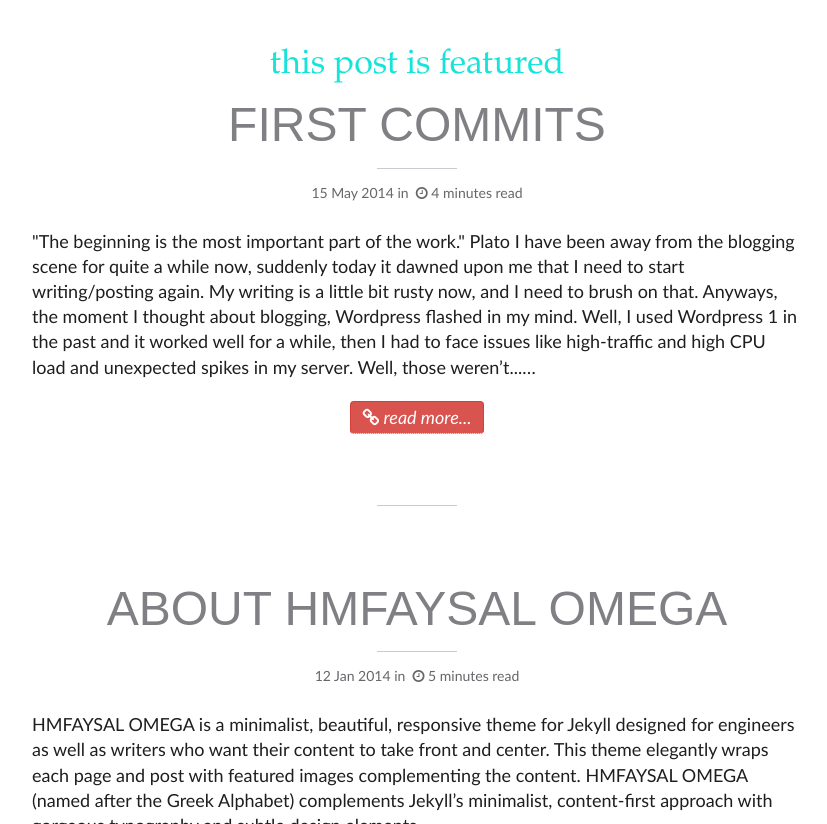
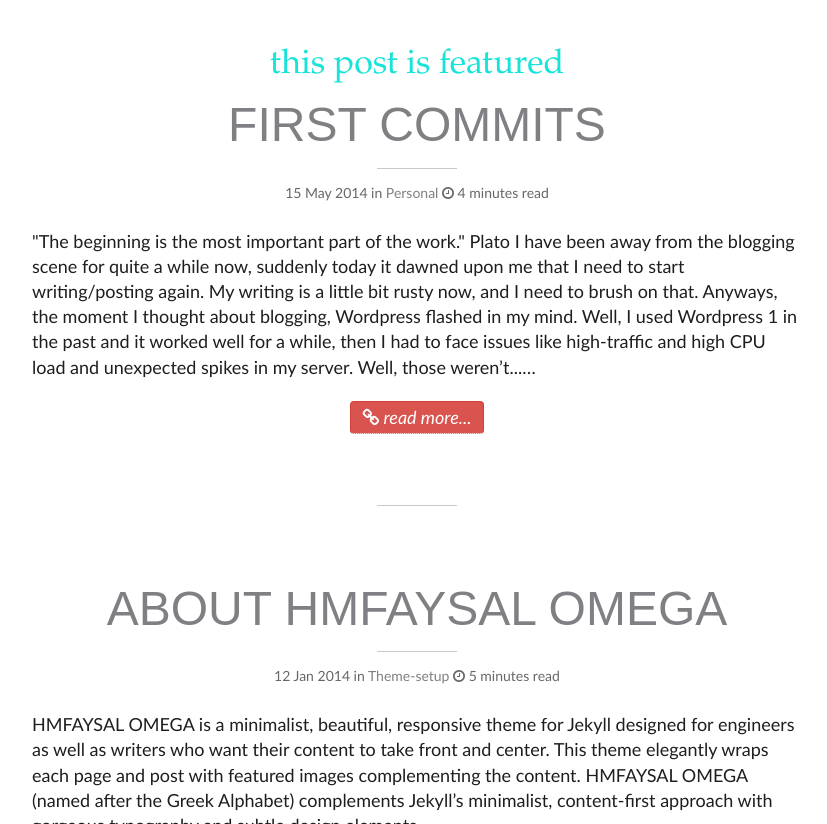
Before and after one commit to roja/roja.github.io, a Jekyll site: the page built from index.html, in a window 1280 px wide and 900 px high, scrolled down 398 px, cut to the strip 76-900 px from the top of the window. Shown: the whole strip, without its empty margins (223-1050 px from the left). Built offline with Jekyll 4.4.1, drawn with Linux system fonts in a browser that asks for light colours; the list of posts is cut into pages by our own code; some of the changed text lies outside the part shown.

Commit message:
grrr... revert

```diff
--- a/index.html
+++ b/index.html
@@ -93,11 +93,7 @@ tags: [Hossain, Mohd, Faysal, electrical, engineering, blog, university, pennsyl
 	                    </ul>
 	                    <div class="post-info text-center small">
 	                        Status posted &#64; <time datetime="{{ post.date | date_to_xmlschema }}" class="post-time">{{ post.date | date: "%d %b %Y" }}</time>{% if post.modified %}{% if modifiedtime != posttime %} and <code>last modified on <time datetime="{{ post.modified | date: "%Y-%m-%d" }}" itemprop="dateModified">{{ post.modified | date: "%d %b %Y" }}</time></code>{% endif %}{% endif %}
-	                        in
-	                        <span class="post-tags">
-                                    <a href="{{ site.url }}/categories#{{ page.category | uri_escape }}" data-toggle="tooltip" title="Other posts from the {{ page.category }} category" rel="tag">{{ tag | capitalize }}</a>
-                            </span>
-	                        &nbsp;<span class="post-tags">by {{ site.owner.name }}</span>
+	                        in <span class="post-tags">{% for tag in post.categories %}<a href="{{ site.url }}/categories#{{ post.categories | cgi_encode }}" data-toggle="tooltip" title="Other posts from the {{ tag | capitalize }} category" rel="tag">{{ tag | capitalize }}</a>{% unless forloop.last %}&nbsp;&bull;&nbsp;{% endunless %}{% endfor %}</span>&nbsp;<span class="post-tags">by {{ site.owner.name }}</span>
 	                        <div class="post-body bordered-bottom"></div>
 	                    </div>
 	                </header>
@@ -118,11 +114,7 @@ tags: [Hossain, Mohd, Faysal, electrical, engineering, blog, university, pennsyl
 	                    </h2>
 	                    <div class="post-info text-center small">
 	                        <time datetime="{{ post.date | date_to_xmlschema }}" class="post-time">{{ post.date | date: "%d %b %Y" }}</time>{% if post.modified %}{% if modifiedtime != posttime %} and <code>last modified on <time datetime="{{ post.modified | date: "%Y-%m-%d" }}" itemprop="dateModified">{{ post.modified | date: "%d %b %Y" }}</time></code>{% endif %}{% endif %}
-	                        in
-	                        <span class="post-tags">
-                                    <a href="{{ site.url }}/categories#{{ page.category | uri_escape }}" data-toggle="tooltip" title="Other posts from the {{ page.category }} category" rel="tag">{{ tag | capitalize }}</a>
-                            </span>
-	                        {% if site.readtime %}&nbsp;<span class="post-tags"><i class="icon-time"></i>&nbsp;{% if readtime == 1 %}1 minute read{% endif %}{% if readtime > 1 %}{{ readtime }} minutes read{% endif %}{% if readtime == 0 %}Less than 1 minute read{% endif %}</span>{% endif %}
+	                        in <span class="post-tags">{% for tag in post.categories %}<a href="{{ site.url }}/categories#{{ post.categories | cgi_encode }}" data-toggle="tooltip" title="Other posts from the {{ tag | capitalize }} category" rel="tag">{{ tag | capitalize }}</a>{% unless forloop.last %}&nbsp;&bull;&nbsp;{% endunless %}{% endfor %}</span>{% if site.readtime %}&nbsp;<span class="post-tags"><i class="icon-time"></i>&nbsp;{% if readtime == 1 %}1 minute read{% endif %}{% if readtime > 1 %}{{ readtime }} minutes read{% endif %}{% if readtime == 0 %}Less than 1 minute read{% endif %}</span>{% endif %}
 	                    </div>
 	                </header>
 	                <div class="post-body bordered-bottom">
@@ -165,12 +157,7 @@ tags: [Hossain, Mohd, Faysal, electrical, engineering, blog, university, pennsyl
 	                    </h2>
 	                    <div class="post-info text-center small">
 	                        <time datetime="{{ post.date | date_to_xmlschema }}" class="post-time">{{ post.date | date: "%d %b %Y" }}</time>{% if post.modified %}{% if modifiedtime != posttime %} and <code>last modified on <time datetime="{{ post.modified | date: "%Y-%m-%d" }}" itemprop="dateModified">{{ post.modified | date: "%d %b %Y" }}</time></code>{% endif %}{% endif %}
-	                        in
-<span class="post-tags">
-                                    <a href="{{ site.url }}/categories#{{ page.category | uri_escape }}" data-toggle="tooltip" title="Other posts from the {{ page.category }} category" rel="tag">{{ tag | capitalize }}</a>
-                                </span>
-
-	                        {% if site.readtime %}&nbsp;<span class="post-tags"><i class="icon-time"></i>&nbsp;{% if readtime == 1 %}1 minute read{% endif %}{% if readtime > 1 %}{{ readtime }} minutes read{% endif %}{% if readtime == 0 %}Less than 1 minute read{% endif %}</span>{% endif %}
+	                        in <span class="post-tags">{% for tag in post.categories %}<a href="{{ site.url }}/categories#{{ post.categories | cgi_encode }}" data-toggle="tooltip" title="Other posts from the {{ tag | capitalize }} category" rel="tag">{{ tag | capitalize }}</a>{% unless forloop.last %}&nbsp;&bull;&nbsp;{% endunless %}{% endfor %}</span>{% if site.readtime %}&nbsp;<span class="post-tags"><i class="icon-time"></i>&nbsp;{% if readtime == 1 %}1 minute read{% endif %}{% if readtime > 1 %}{{ readtime }} minutes read{% endif %}{% if readtime == 0 %}Less than 1 minute read{% endif %}</span>{% endif %}
 	                    </div>
 	                </header>
 	                <div class="post-body bordered-bottom">
@@ -205,10 +192,7 @@ tags: [Hossain, Mohd, Faysal, electrical, engineering, blog, university, pennsyl
 	                    </h2>
 	                    <div class="post-info text-center small">
 	                        <time datetime="{{ post.date | date_to_xmlschema }}" class="post-time">{{ post.date | date: "%d %b %Y" }}</time>{% if post.modified %}{% if modifiedtime != posttime %} and <code>last modified on <time datetime="{{ post.modified | date: "%Y-%m-%d" }}" itemprop="dateModified">{{ post.modified | date: "%d %b %Y" }}</time></code>{% endif %}{% endif %}
-	                        in
-	                    <span class="post-tags">
-                                    <a href="{{ site.url }}/categories#{{ page.category | uri_escape }}" data-toggle="tooltip" title="Other posts from the {{ page.category }} category" rel="tag">{{ tag | capitalize }}</a>
-                                </span></span>{% if site.readtime %}&nbsp;<span class="post-tags"><i class="icon-time"></i>&nbsp;{% if readtime == 1 %}1 minute read{% endif %}{% if readtime > 1 %}{{ readtime }} minutes read{% endif %}{% if readtime == 0 %}Less than 1 minute read{% endif %}</span>{% endif %}
+	                        in <span class="post-tags">{% for tag in post.categories %}<a href="{{ site.url }}/categories#{{ post.categories | cgi_encode }}" data-toggle="tooltip" title="Other posts from the {{ tag | capitalize }} category" rel="tag">{{ tag | capitalize }}</a>{% unless forloop.last %}&nbsp;&bull;&nbsp;{% endunless %}{% endfor %}</span>{% if site.readtime %}&nbsp;<span class="post-tags"><i class="icon-time"></i>&nbsp;{% if readtime == 1 %}1 minute read{% endif %}{% if readtime > 1 %}{{ readtime }} minutes read{% endif %}{% if readtime == 0 %}Less than 1 minute read{% endif %}</span>{% endif %}
 	                    </div>
 	                </header>
 	                <div class="post-body bordered-bottom">
@@ -488,9 +472,7 @@ tags: [Hossain, Mohd, Faysal, electrical, engineering, blog, university, pennsyl
 	                    </ul>
 	                    <div class="post-info text-center small">
 	                        Status posted &#64; <time datetime="{{ post.date | date_to_xmlschema }}" class="post-time">{{ post.date | date: "%d %b %Y" }}</time>{% if post.modified %}{% if modifiedtime != posttime %} and <code>last modified on <time datetime="{{ post.modified | date: "%Y-%m-%d" }}" itemprop="dateModified">{{ post.modified | date: "%d %b %Y" }}</time></code>{% endif %}{% endif %}
-	                        in <span class="post-tags">
-                                    <a href="{{ site.url }}/categories#{{ page.category | uri_escape }}" data-toggle="tooltip" title="Other posts from the {{ page.category }} category" rel="tag">{{ tag | capitalize }}</a>
-                                </span>&nbsp;<span class="post-tags">by {{ site.owner.name }}</span>
+	                        in <span class="post-tags">{% for tag in post.categories %}<a href="{{ site.url }}/categories#{{ post.categories | cgi_encode }}" data-toggle="tooltip" title="Other posts from the {{ tag | capitalize }} category" rel="tag">{{ tag | capitalize }}</a>{% unless forloop.last %}&nbsp;&bull;&nbsp;{% endunless %}{% endfor %}</span>&nbsp;<span class="post-tags">by {{ site.owner.name }}</span>
 	                        <div class="post-body bordered-bottom"></div>
 	                    </div>
 	                </header>
@@ -511,10 +493,7 @@ tags: [Hossain, Mohd, Faysal, electrical, engineering, blog, university, pennsyl
 	                    </h2>
 	                    <div class="post-info text-center small">
 	                        <time datetime="{{ post.date | date_to_xmlschema }}" class="post-time">{{ post.date | date: "%d %b %Y" }}</time>{% if post.modified %}{% if modifiedtime != posttime %} and <code>last modified on <time datetime="{{ post.modified | date: "%Y-%m-%d" }}" itemprop="dateModified">{{ post.modified | date: "%d %b %Y" }}</time></code>{% endif %}{% endif %}
-	                        in
-	                        <span class="post-tags">
-                                    <a href="{{ site.url }}/categories#{{ page.category | uri_escape }}" data-toggle="tooltip" title="Other posts from the {{ page.category }} category" rel="tag">{{ tag | capitalize }}</a>
-                                </span>{% if site.readtime %}&nbsp;<span class="post-tags"><i class="icon-time"></i>&nbsp;{% if readtime == 1 %}1 minute read{% endif %}{% if readtime > 1 %}{{ readtime }} minutes read{% endif %}{% if readtime == 0 %}Less than 1 minute read{% endif %}</span>{% endif %}
+	                        in <span class="post-tags">{% for tag in post.categories %}<a href="{{ site.url }}/categories#{{ post.categories | cgi_encode }}" data-toggle="tooltip" title="Other posts from the {{ tag | capitalize }} category" rel="tag">{{ tag | capitalize }}</a>{% unless forloop.last %}&nbsp;&bull;&nbsp;{% endunless %}{% endfor %}</span>{% if site.readtime %}&nbsp;<span class="post-tags"><i class="icon-time"></i>&nbsp;{% if readtime == 1 %}1 minute read{% endif %}{% if readtime > 1 %}{{ readtime }} minutes read{% endif %}{% if readtime == 0 %}Less than 1 minute read{% endif %}</span>{% endif %}
 	                    </div>
 	                </header>
 	                <div class="post-body bordered-bottom">
@@ -557,9 +536,7 @@ tags: [Hossain, Mohd, Faysal, electrical, engineering, blog, university, pennsyl
 	                    </h2>
 	                    <div class="post-info text-center small">
 	                        <time datetime="{{ post.date | date_to_xmlschema }}" class="post-time">{{ post.date | date: "%d %b %Y" }}</time>{% if post.modified %}{% if modifiedtime != posttime %} and <code>last modified on <time datetime="{{ post.modified | date: "%Y-%m-%d" }}" itemprop="dateModified">{{ post.modified | date: "%d %b %Y" }}</time></code>{% endif %}{% endif %}
-	                        in <span class="post-tags">
-                                    <a href="{{ site.url }}/categories#{{ page.category | uri_escape }}" data-toggle="tooltip" title="Other posts from the {{ page.category }} category" rel="tag">{{ tag | capitalize }}</a>
-                                </span>{% if site.readtime %}&nbsp;<span class="post-tags"><i class="icon-time"></i>&nbsp;{% if readtime == 1 %}1 minute read{% endif %}{% if readtime > 1 %}{{ readtime }} minutes read{% endif %}{% if readtime == 0 %}Less than 1 minute read{% endif %}</span>{% endif %}
+	                        in <span class="post-tags">{% for tag in post.categories %}<a href="{{ site.url }}/categories#{{ post.categories | cgi_encode }}" data-toggle="tooltip" title="Other posts from the {{ tag | capitalize }} category" rel="tag">{{ tag | capitalize }}</a>{% unless forloop.last %}&nbsp;&bull;&nbsp;{% endunless %}{% endfor %}</span>{% if site.readtime %}&nbsp;<span class="post-tags"><i class="icon-time"></i>&nbsp;{% if readtime == 1 %}1 minute read{% endif %}{% if readtime > 1 %}{{ readtime }} minutes read{% endif %}{% if readtime == 0 %}Less than 1 minute read{% endif %}</span>{% endif %}
 	                    </div>
 	                </header>
 	                <div class="post-body bordered-bottom">
@@ -594,9 +571,7 @@ tags: [Hossain, Mohd, Faysal, electrical, engineering, blog, university, pennsyl
 	                    </h2>
 	                    <div class="post-info text-center small">
 	                        <time datetime="{{ post.date | date_to_xmlschema }}" class="post-time">{{ post.date | date: "%d %b %Y" }}</time>{% if post.modified %}{% if modifiedtime != posttime %} and <code>last modified on <time datetime="{{ post.modified | date: "%Y-%m-%d" }}" itemprop="dateModified">{{ post.modified | date: "%d %b %Y" }}</time></code>{% endif %}{% endif %}
-	                        in <span class="post-tags">
-                                    <a href="{{ site.url }}/categories#{{ page.category | uri_escape }}" data-toggle="tooltip" title="Other posts from the {{ page.category }} category" rel="tag">{{ tag | capitalize }}</a>
-                                </span>{% if site.readtime %}&nbsp;<span class="post-tags"><i class="icon-time"></i>&nbsp;{% if readtime == 1 %}1 minute read{% endif %}{% if readtime > 1 %}{{ readtime }} minutes read{% endif %}{% if readtime == 0 %}Less than 1 minute read{% endif %}</span>{% endif %}
+	                        in <span class="post-tags">{% for tag in post.categories %}<a href="{{ site.url }}/categories#{{ post.categories | cgi_encode }}" data-toggle="tooltip" title="Other posts from the {{ tag | capitalize }} category" rel="tag">{{ tag | capitalize }}</a>{% unless forloop.last %}&nbsp;&bull;&nbsp;{% endunless %}{% endfor %}</span>{% if site.readtime %}&nbsp;<span class="post-tags"><i class="icon-time"></i>&nbsp;{% if readtime == 1 %}1 minute read{% endif %}{% if readtime > 1 %}{{ readtime }} minutes read{% endif %}{% if readtime == 0 %}Less than 1 minute read{% endif %}</span>{% endif %}
 	                    </div>
 	                </header>
 	                <div class="post-body bordered-bottom">
```
Also changed, not shown: other parts of index.html (+4 -4 lines), _layouts/post.html (+6 -1 lines).
